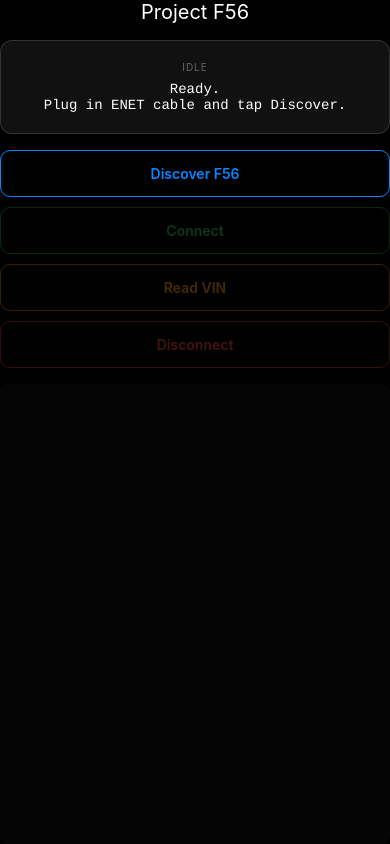
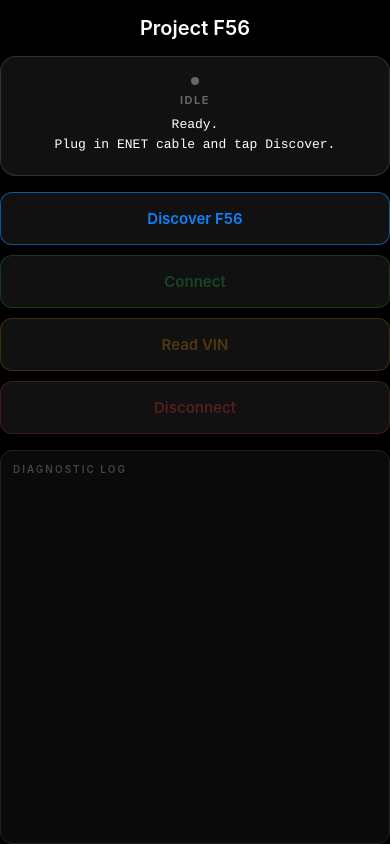
Before and after one commit to Nevalith/Project-F56, a React Native app: screen / in a window 390 px wide. Built offline with nearby package versions, Linux system fonts and the light colour scheme.

Commit message:
Refactor App.js for improved UDP handling and UI

```diff
--- a/App.js
+++ b/App.js
@@ -1,6 +1,3 @@
-import { Buffer } from 'buffer'
-global.Buffer = Buffer
-
 import React, { useState, useRef } from 'react'
 import {
   View,
@@ -11,7 +8,7 @@ import {
   ScrollView
 } from 'react-native'
 import TcpSocket from 'react-native-tcp-socket'
-import UdpSocket from 'react-native-udp' // Added proper UDP library
+import UdpSocket from 'react-native-udp'
 
 const DOIP_PORT = 13400
 const TESTER_ADDR = [0x0E, 0x80]
@@ -31,92 +28,75 @@ export default function App() {
     setLog(prev => [`[${timestamp}] ${line}`, ...prev].slice(0, 50))
   }
 
-  const makeDiscoveryPayload = () => Buffer.from([
-    0x02, 0xFD,
-    0x00, 0x01,
-    0x00, 0x00, 0x00, 0x00
-  ])
+  // --- Payloads ---
+  const makeDiscoveryPayload = () => Buffer.from([0x02, 0xFD, 0x00, 0x01, 0x00, 0x00, 0x00, 0x00])
 
   const makeRoutingActivation = () => Buffer.from([
-    0x02, 0xFD,
-    0x00, 0x05,
-    0x00, 0x00, 0x00, 0x07,
-    0x0E, 0x80,
-    0x00,
-    0x00, 0x00, 0x00, 0x00
+    0x02, 0xFD, 0x00, 0x05, 0x00, 0x00, 0x00, 0x07, 0x0E, 0x80, 0x00, 0x00, 0x00, 0x00, 0x00
   ])
 
   const makeDoIPFrame = (udsBytes) => {
-    const bodyLen = 4 + udsBytes.length // Length includes Tester & DME addr
+    const bodyLen = 4 + udsBytes.length
     return Buffer.from([
-      0x02, 0xFD,
-      0x80, 0x01,
-      0x00, 0x00,
-      (bodyLen >> 8) & 0xFF,
-      bodyLen & 0xFF,
-      ...TESTER_ADDR,
-      ...DME_ADDR,
-      ...udsBytes
+      0x02, 0xFD, 0x80, 0x01, 0x00, 0x00,
+      (bodyLen >> 8) & 0xFF, bodyLen & 0xFF,
+      ...TESTER_ADDR, ...DME_ADDR, ...udsBytes
     ])
   }
 
-  // ── DISCOVER (Proper UDP Broadcast) ──────────────────────────
-
-  const discover = async () => {
+  // --- Functions ---
+  const discover = () => {
     setConnState('discovering')
     setStatus('Broadcasting for F56...')
     addLog('Starting UDP Discovery...')
+    discoveredIpRef.current = null
 
     const socket = UdpSocket.createSocket({ type: 'udp4' })
-    socket.bind(0)
-
-    const payload = makeDiscoveryPayload()
 
     socket.on('message', (msg, rinfo) => {
       addLog(`Vehicle found! IP: ${rinfo.address}`)
       discoveredIpRef.current = rinfo.address
       setConnState('discovered')
-      setStatus(`F56 found at ${rinfo.address}\nTap Connect.`)
+      setStatus(`F56 found at ${rinfo.address}\nTap Connect to start session.`)
       socket.close()
     })
 
     socket.on('error', (err) => {
       addLog(`UDP Error: ${err.message}`)
+      setConnState('error')
       socket.close()
     })
 
-    // Broadcast to the APIPA subnet
-    socket.send(payload, 0, payload.length, DOIP_PORT, '169.254.255.255', (err) => {
-      if (err) addLog(`Send error: ${err.message}`)
+    socket.bind(0, () => {
+      const payload = makeDiscoveryPayload()
+      // Broadcast to the standard APIPA address
+      socket.send(payload, 0, payload.length, DOIP_PORT, '169.254.255.255', (err) => {
+        if (err) addLog(`Broadcast failed: ${err.message}`)
+      })
     })
 
-    // Timeout after 3 seconds
     setTimeout(() => {
-      if (discoveredIpRef.current === null) {
+      if (!discoveredIpRef.current) {
+        addLog('Discovery timeout.')
+        setConnState('error')
+        setStatus('No response.\nCheck ignition and cable.')
         socket.close()
-        setConnState('error')
-        setStatus('Discovery failed.\nEnsure Ignition is ON.')
       }
-    }, 3000)
+    }, 4000)
   }
-
-  // ── CONNECT (TCP Session) ───────────────────────────────────
 
   const connect = () => {
     const ip = discoveredIpRef.current
     if (!ip) return
 
     setConnState('connecting')
-    setStatus(`Connecting to ${ip}...`)
+    setStatus(`Opening session to ${ip}...`)
     addLog(`TCP connecting to ${ip}:${DOIP_PORT}`)
 
-    const socket = TcpSocket.createConnection(
-      { host: ip, port: DOIP_PORT, tls: false },
-      () => {
-        addLog('TCP connected — activating routing...')
-        socket.write(makeRoutingActivation())
-      }
-    )
+    const socket = TcpSocket.createConnection({ host: ip, port: DOIP_PORT, tls: false }, () => {
+      addLog('TCP Link UP - Activating Routing...')
+      socket.write(makeRoutingActivation())
+    })
 
     socket.on('data', (data) => {
       const bytes = Buffer.from(data)
@@ -126,14 +106,20 @@ export default function App() {
       if (bytes[3] === 0x06) {
         addLog('Routing Active!')
         setConnState('connected')
-        setStatus('Connected to F56.')
+        setStatus('Connected to F56.\nDiagnostic session ready.')
         startKeepalive(socket)
       }
     })
 
     socket.on('error', (error) => {
-      addLog(`Socket error: ${error.message}`)
+      addLog(`TCP Error: ${error.message}`)
       setConnState('error')
+    })
+
+    socket.on('close', () => {
+      addLog('TCP Connection Closed')
+      setConnState('idle')
+      clearInterval(keepaliveRef.current)
     })
 
     socketRef.current = socket
@@ -151,22 +137,21 @@ export default function App() {
   }
 
   const readVIN = () => {
-    if (!socketRef.current) return
-    addLog('Reading VIN...')
-    socketRef.current.write(makeDoIPFrame([0x22, 0xF1, 0x90]))
+    if (socketRef.current) {
+      addLog('Requesting VIN...')
+      socketRef.current.write(makeDoIPFrame([0x22, 0xF1, 0x90]))
+    }
   }
 
   const disconnect = () => {
-    addLog('Disconnecting...')
+    addLog('Closing session...')
     clearInterval(keepaliveRef.current)
     socketRef.current?.destroy()
     socketRef.current = null
-    discoveredIpRef.current = null
     setConnState('idle')
   }
 
-  // ── UI Logic (State mapping) ───────────────────────────────
-
+  // --- UI Helpers ---
   const stateColor = {
     idle: '#666666', discovering: '#FFD60A', discovered: '#0A84FF',
     connecting: '#FF9F0A', connected: '#30D158', error: '#FF453A'
@@ -176,16 +161,22 @@ export default function App() {
     <SafeAreaView style={styles.container}>
       <Text style={styles.title}>Project F56</Text>
       <View style={[styles.card, { borderColor: stateColor[connState] + '66' }]}>
+        <View style={[styles.dot, { backgroundColor: stateColor[connState] }]} />
         <Text style={[styles.stateLabel, { color: stateColor[connState] }]}>{connState.toUpperCase()}</Text>
         <Text style={styles.statusText}>{status}</Text>
       </View>
       <View style={styles.buttons}>
-        <ActionButton label="Discover F56" color="#0A84FF" onPress={discover} disabled={connState === 'connected'} />
+        <ActionButton label="Discover F56" color="#0A84FF" onPress={discover} disabled={connState === 'discovering' || connState === 'connected'} />
         <ActionButton label="Connect" color="#30D158" onPress={connect} disabled={connState !== 'discovered'} />
         <ActionButton label="Read VIN" color="#FF9F0A" onPress={readVIN} disabled={connState !== 'connected'} />
-        <ActionButton label="Disconnect" color="#FF453A" onPress={disconnect} disabled={connState !== 'connected'} />
+        <ActionButton label="Disconnect" color="#FF453A" onPress={disconnect} disabled={connState !== 'connected' && connState !== 'connecting'} />
       </View>
-      <ScrollView style={styles.logContainer}><Text style={styles.logLine}>{log.join('\n')}</Text></ScrollView>
+      <View style={styles.logContainer}>
+        <Text style={styles.logHeader}>DIAGNOSTIC LOG</Text>
+        <ScrollView style={styles.logScroll}>
+          {log.map((line, i) => <Text key={i} style={styles.logLine}>{line}</Text>)}
+        </ScrollView>
+      </View>
     </SafeAreaView>
   )
 }
@@ -193,7 +184,7 @@ export default function App() {
 function ActionButton({ label, color, disabled, onPress }) {
   return (
     <TouchableOpacity
-      style={[styles.button, { borderColor: disabled ? color + '33' : color }]}
+      style={[styles.button, { borderColor: disabled ? color + '33' : color + '99' }]}
       onPress={onPress}
       disabled={disabled}
     >
@@ -204,13 +195,16 @@ function ActionButton({ label, color, disabled, onPress }) {
 
 const styles = StyleSheet.create({
   container: { flex: 1, backgroundColor: '#000', padding: 16 },
-  title: { color: '#fff', fontSize: 20, textAlign: 'center', marginBottom: 16 },
-  card: { backgroundColor: '#111', borderRadius: 12, borderWidth: 1, padding: 20, alignItems: 'center', marginBottom: 16 },
-  stateLabel: { fontSize: 10, letterSpacing: 1, marginBottom: 8 },
-  statusText: { color: '#fff', textAlign: 'center', fontFamily: 'Courier' },
+  title: { color: '#fff', fontSize: 20, fontWeight: '600', textAlign: 'center', marginVertical: 16 },
+  card: { backgroundColor: '#111', borderRadius: 16, borderWidth: 1, padding: 20, alignItems: 'center', marginBottom: 16 },
+  dot: { width: 8, height: 8, borderRadius: 4, marginBottom: 8 },
+  stateLabel: { fontSize: 11, fontWeight: '700', letterSpacing: 1.5, marginBottom: 8 },
+  statusText: { color: '#fff', textAlign: 'center', fontFamily: 'Courier', fontSize: 13, lineHeight: 20 },
   buttons: { gap: 10, marginBottom: 16 },
-  button: { borderWidth: 1, borderRadius: 10, padding: 14, alignItems: 'center' },
-  buttonText: { fontWeight: '600' },
-  logContainer: { flex: 1, backgroundColor: '#050505', borderRadius: 8, padding: 10 },
-  logLine: { color: '#00ff00', fontSize: 11, fontFamily: 'Courier' }
+  button: { borderWidth: 1, borderRadius: 12, padding: 16, alignItems: 'center', backgroundColor: '#111' },
+  buttonText: { fontSize: 15, fontWeight: '600' },
+  logContainer: { flex: 1, backgroundColor: '#0a0a0a', borderRadius: 12, borderWidth: 1, borderColor: '#222', padding: 12 },
+  logHeader: { color: '#444', fontSize: 10, fontWeight: '600', letterSpacing: 2, marginBottom: 8 },
+  logScroll: { flex: 1 },
+  logLine: { color: '#00ff00', fontSize: 11, fontFamily: 'Courier', lineHeight: 18 }
 })
```
